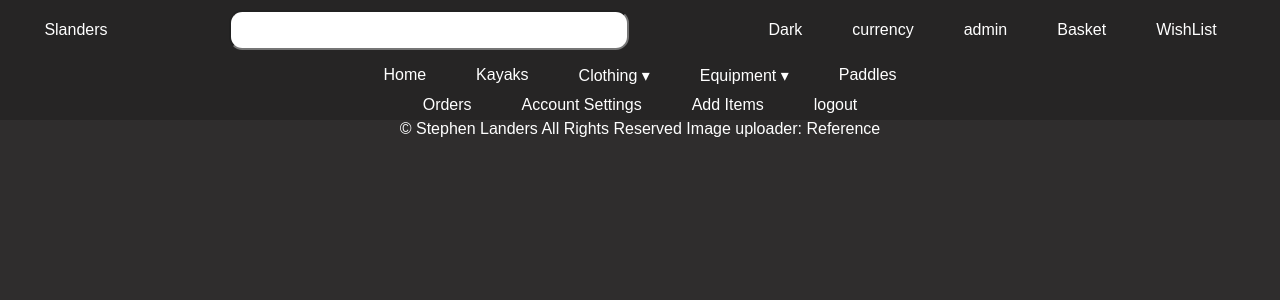
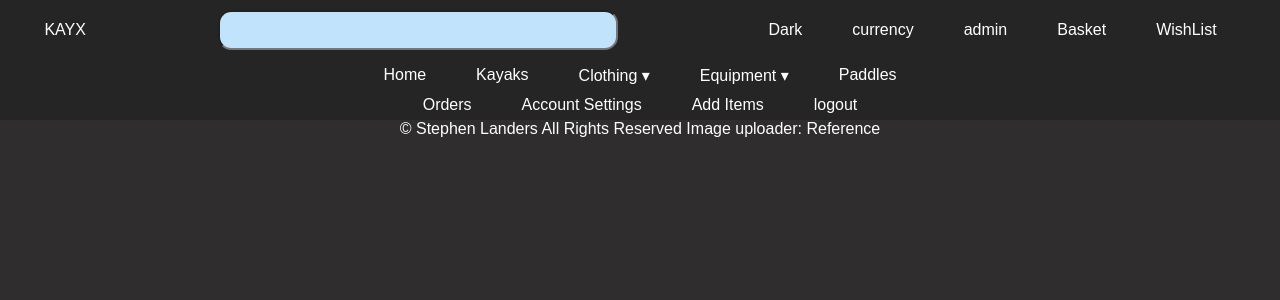
Before and after one commit to Slanders23/Kayak-Ecom-Store, a Flask app: page /account in a window 1280 px wide. Shown: the top 300 px of the page. Run offline with Flask 3, Linux system fonts and the light colour scheme; a user stored in the database is signed in.

Commit message:
Minor Changes styles and name Change

```diff
--- a/static/styles.css
+++ b/static/styles.css
@@ -283,3 +283,9 @@ select {
 button :hover {
   cursor: pointer;
 }
+input,
+select,
+textarea {
+  background-color: #c1e3fc;
+  color: black;
+}
--- a/templates/base.html
+++ b/templates/base.html
@@ -1,4 +1,4 @@
-<!DOCTYPE html>
+<!doctype html>
 <html lang="en">
   <head>
     <meta charset="utf-8" />
@@ -22,7 +22,7 @@
   <body>
     <header>
       <nav>
-        <div><a href="{{url_for('index')}}">Slanders</a></div>
+        <div><a href="{{url_for('index')}}">KAYX</a></div>
         <div>
           <form action="{{url_for('search')}}" method="post" novalidate>
             {{ sform.hidden_tag() }}
```
Also changed, not shown: README.md.
